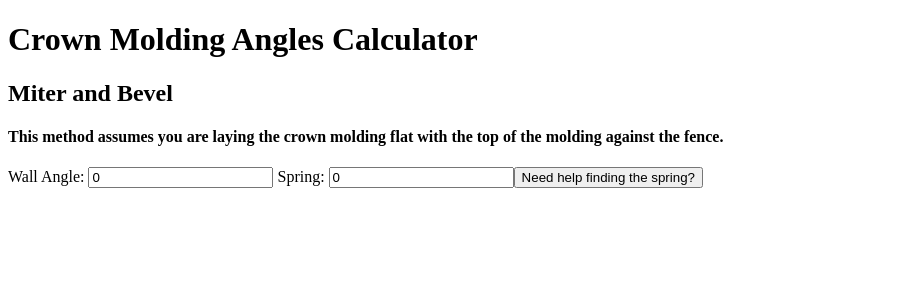
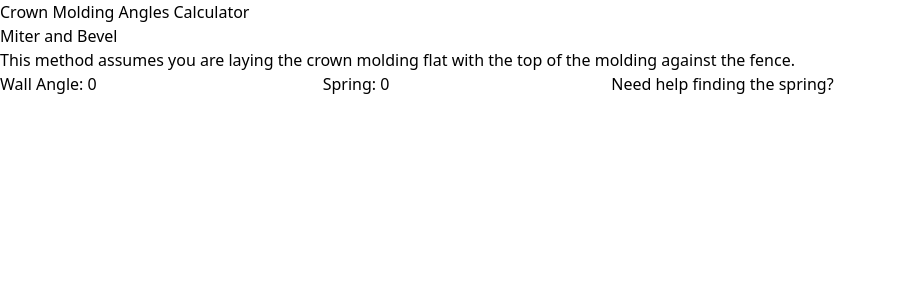
Before and after one commit to waseber/crown-calc, a Nuxt app: page / in a window 1280 px wide. Shown: the top 300 px of the page, without its empty margins (0-897 px from the left). Built offline with nearby package versions, Linux system fonts and the light colour scheme.

Commit message:
added tailwind

```diff
--- /dev/null
+++ b/assets/css/tailwind.css
@@ -0,0 +1,3 @@
+@tailwind base;
+@tailwind components;
+@tailwind utilities;
--- a/layouts/default.vue
+++ b/layouts/default.vue
@@ -1,5 +1,5 @@
 <template>
-  <div>
+  <div class="container mx-auto">
     <header>
       <slot name="header" />
     </header>
--- a/nuxt.config.ts
+++ b/nuxt.config.ts
@@ -1,6 +1,18 @@
-import { defineNuxtConfig } from 'nuxt3'
+// import { defineNuxtConfig } from 'nuxt3'
 
 // https://v3.nuxtjs.org/docs/directory-structure/nuxt.config
-export default defineNuxtConfig({
-
-})
+export default {
+    build: {
+    postcss: {
+      postcssOptions: {
+        plugins: {
+          tailwindcss: {},
+          autoprefixer: {},
+        },
+      },
+    },
+  },
+  css: [
+    "~/assets/css/tailwind.css"
+  ],
+}
--- a/package.json
+++ b/package.json
@@ -6,6 +6,7 @@
     "start": "node .output/server/index.mjs"
   },
   "devDependencies": {
+    "@nuxtjs/tailwindcss": "^5.3.5",
     "nuxt3": "latest"
   }
 }
--- /dev/null
+++ b/tailwind.config.js
@@ -0,0 +1,14 @@
+/** @type {import('tailwindcss').Config} */
+module.exports = {
+  content: [
+    "./components/**/*.{js,vue,ts}",
+    "./layouts/**/*.vue",
+    "./pages/**/*.vue",
+    "./plugins/**/*.{js,ts}",
+    "./nuxt.config.{js,ts}",
+  ],
+  theme: {
+    extend: {},
+  },
+  plugins: [],
+};
```
Also changed, not shown: 2 other files (tests, documents, lock files or other folders).
